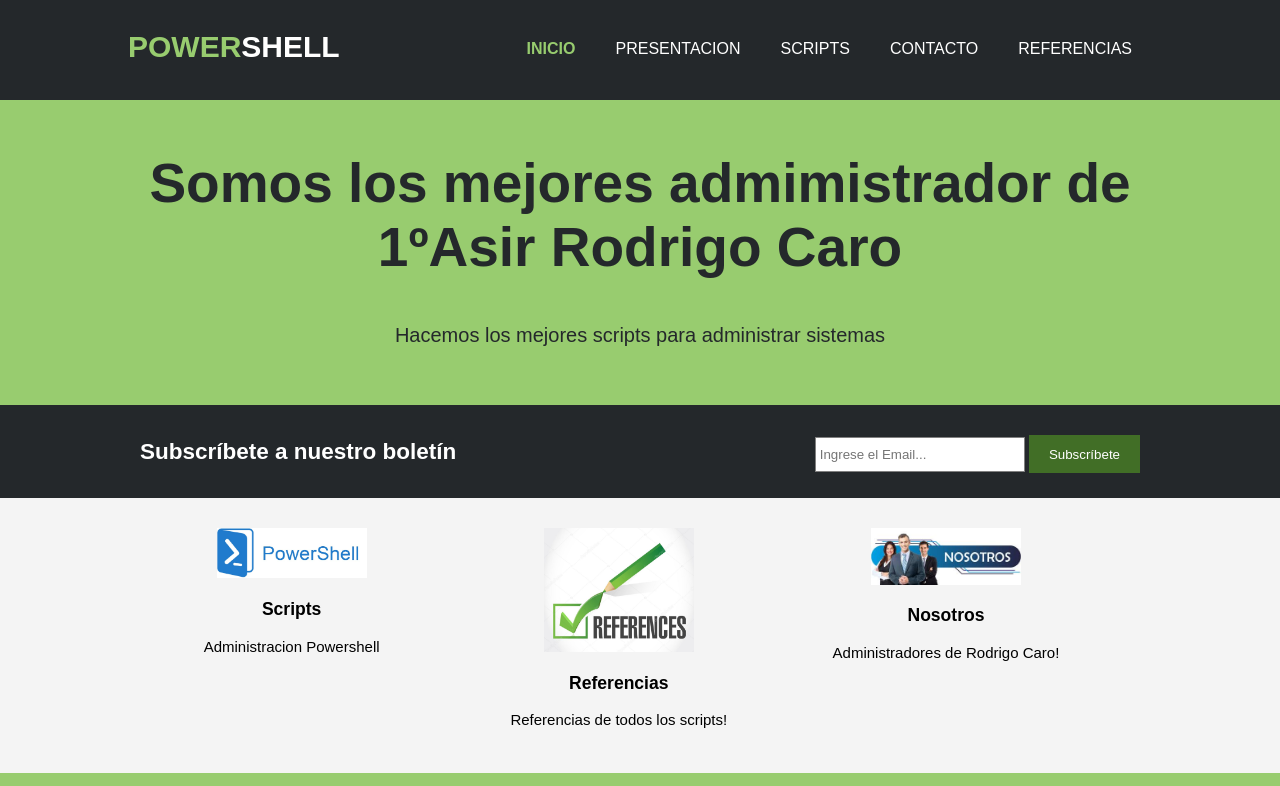
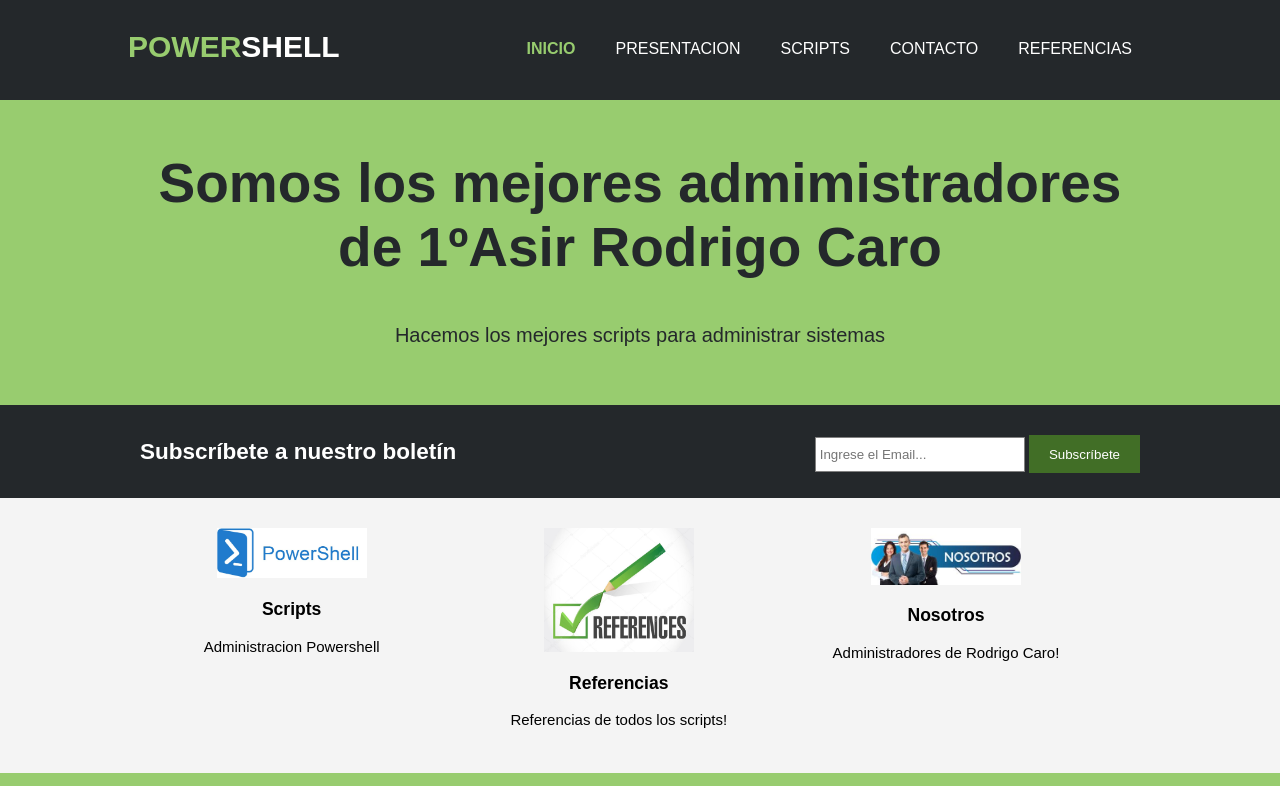
Before and after one commit to triplea1996/Powershell, a plain HTML site: page index.html in a window 1280 px wide. Shown: the top 786 px of the page. Drawn offline with Linux system fonts and the light colour scheme.

Commit message:
Update index.html

```diff
--- a/index.html
+++ b/index.html
@@ -27,7 +27,7 @@
 
     <section id="cabecera">
       <div class="contenedor">
-        <h1>Somos los mejores admimistrador de 1ºAsir Rodrigo Caro </h1>
+        <h1>Somos los mejores admimistradores de 1ºAsir Rodrigo Caro </h1>
         <p>Hacemos los mejores scripts para administrar sistemas</p>
       </div>
     </section>
```
